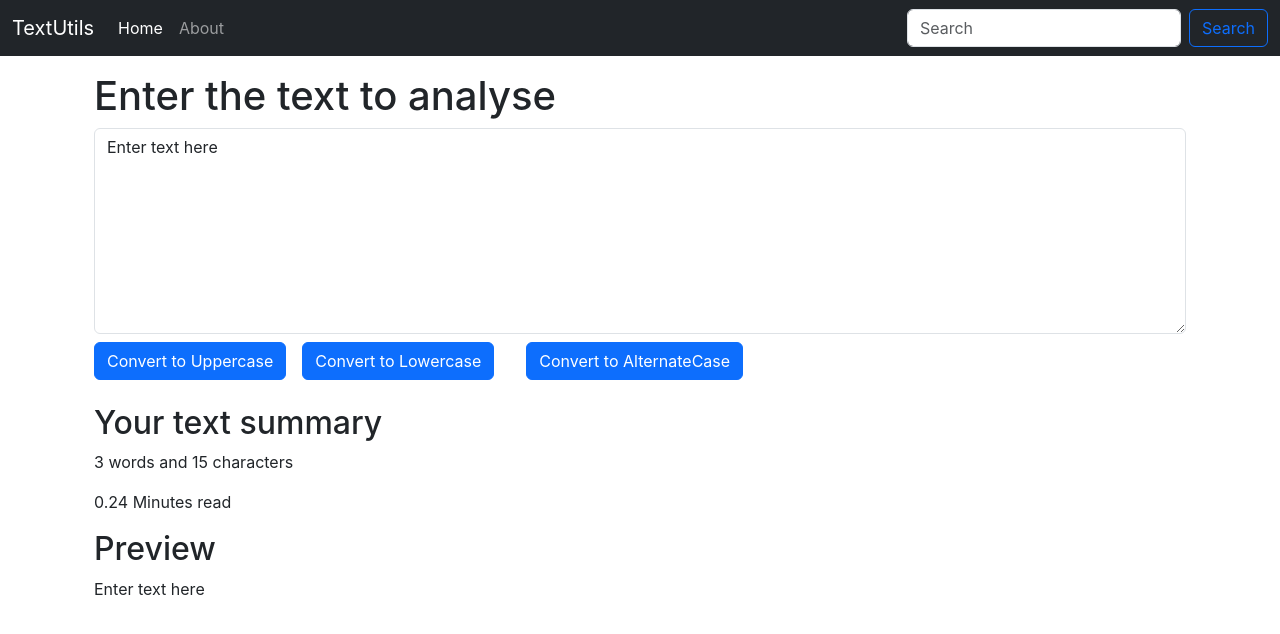
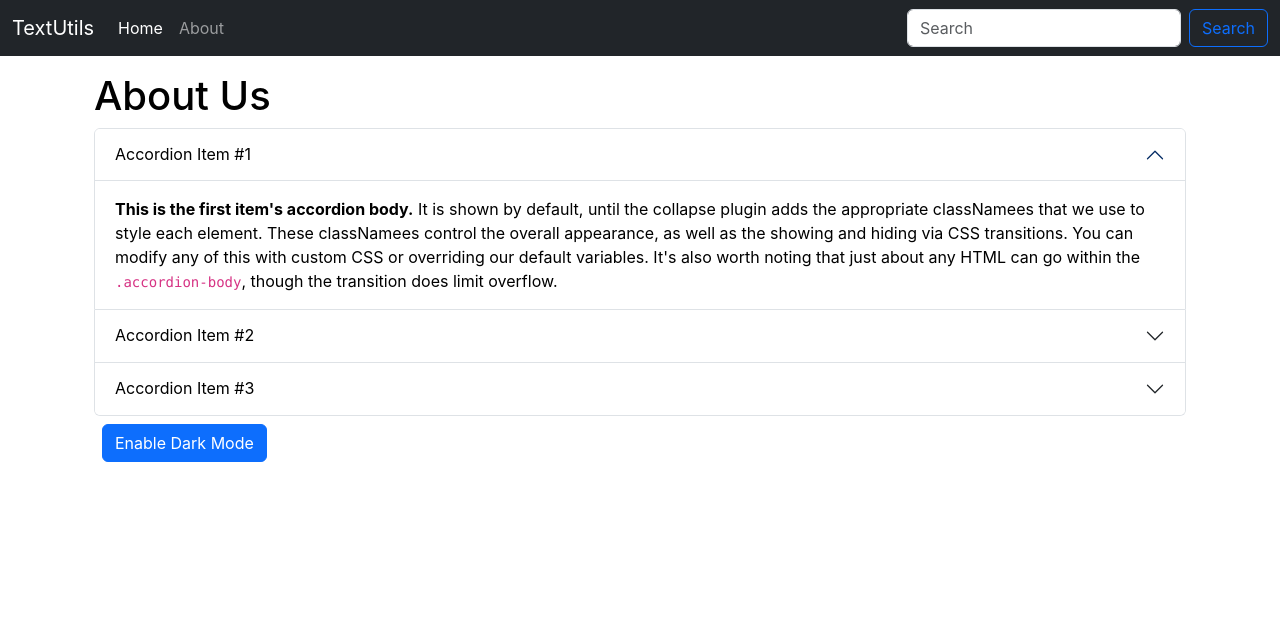
Before and after one commit to AbhayRanjan471/TextUtlil, a React (Create React App) app: page / in a window 1280 px wide. Shown: the top 634 px of the page. Built offline with nearby package versions, Linux system fonts and the light colour scheme.

Commit message:
video-10 Enable Dark mode

```diff
--- a/src/App.js
+++ b/src/App.js
@@ -2,6 +2,7 @@
 import './App.css';
 import Navbar from './components/Navbar';
 import TextForm from './components/TextForm';
+import About from './components/About';
 
 
 function App() {
@@ -11,8 +12,10 @@
 
         <Navbar title="TextUtils" aboutText="About"/>
         <div className="container my-3">
-        <TextForm heading="Enter the text to analyse"/>
+        {/* <TextForm heading="Enter the text to analyse"/> */}
+        <About/>
         </div>
+
       </>
   );
 }
--- /dev/null
+++ b/src/components/About.js
@@ -0,0 +1,78 @@
+    import React, {useState} from 'react'
+
+    export default function About() {
+
+        //initiall state will be
+        const [myStyle, setMyStyle] = useState({
+            color: 'black',
+            backgroundColor: 'white'
+        })
+
+        const [btntext, setBtnText] = useState("Enable Dark Mode");
+
+        //when we will click the funciton this funciton will be called
+       const toggleStyle = ()=>{
+            if(myStyle.color === 'white'){
+                setMyStyle({
+                    color: 'black',
+                    backgroundColor: 'white',
+
+                })
+                setBtnText("Enable Dark Mode");
+            }else{
+                setMyStyle({
+                    color: 'white',
+                    backgroundColor: 'black',
+                    border:'1px solid white'
+                })
+                setBtnText("Enable Light Mode")
+            }
+        }
+    return (
+        <div className='container' style={myStyle}>
+                <h1>About Us</h1>
+                <div className="accordion" id="accordionExample">
+            <div className="accordion-item">
+            <h2 className="accordion-header" id="headingOne">
+                <button className="accordion-button" type="button" style={myStyle} data-bs-toggle="collapse" data-bs-target="#collapseOne" aria-expanded="true" aria-controls="collapseOne">
+                Accordion Item #1
+                </button>
+            </h2>
+            <div id="collapseOne" className="accordion-collapse collapse show" aria-labelledby="headingOne" data-bs-parent="#accordionExample">
+                <div className="accordion-body" style={myStyle}>
+                <strong>This is the first item's accordion body.</strong> It is shown by default, until the collapse plugin adds the appropriate classNamees that we use to style each element. These classNamees control the overall appearance, as well as the showing and hiding via CSS transitions. You can modify any of this with custom CSS or overriding our default variables. It's also worth noting that just about any HTML can go within the <code>.accordion-body</code>, though the transition does limit overflow.
+                </div>
+            </div>
+            </div>
+            <div className="accordion-item">
+            <h2 className="accordion-header" id="headingTwo">
+                <button className="accordion-button collapsed" type="button" style={myStyle} data-bs-toggle="collapse" data-bs-target="#collapseTwo" aria-expanded="false" aria-controls="collapseTwo">
+                Accordion Item #2
+                </button>
+            </h2>
+            <div id="collapseTwo" className="accordion-collapse collapse" aria-labelledby="headingTwo" data-bs-parent="#accordionExample">
+                <div className="accordion-body" style={myStyle}>
+                <strong>This is the second item's accordion body.</strong> It is hidden by default, until the collapse plugin adds the appropriate classNamees that we use to style each element. These classNamees control the overall appearance, as well as the showing and hiding via CSS transitions. You can modify any of this with custom CSS or overriding our default variables. It's also worth noting that just about any HTML can go within the <code>.accordion-body</code>, though the transition does limit overflow.
+                </div>
+            </div>
+            </div>
+            <div className="accordion-item">
+            <h2 className="accordion-header" id="headingThree">
+                <button className="accordion-button collapsed" type="button" style={myStyle} data-bs-toggle="collapse" data-bs-target="#collapseThree" aria-expanded="false" aria-controls="collapseThree">
+                Accordion Item #3
+                </button>
+            </h2>
+            <div id="collapseThree" className="accordion-collapse collapse" aria-labelledby="headingThree" data-bs-parent="#accordionExample">
+                <div className="accordion-body" style={myStyle}>
+                <strong>This is the third item's accordion body.</strong> It is hidden by default, until the collapse plugin adds the appropriate classNamees that we use to style each element. These classNamees control the overall appearance, as well as the showing and hiding via CSS transitions. You can modify any of this with custom CSS or overriding our default variables. It's also worth noting that just about any HTML can go within the <code>.accordion-body</code>, though the transition does limit overflow.
+                </div>
+            </div>
+            </div>
+            </div>
+            <div className='container p-2'>
+            <button onClick={toggleStyle} type='button' className="btn btn-primary">{btntext}</button>
+            </div>
+
+        </div>
+    )
+    }
--- a/src/components/TextForm.js
+++ b/src/components/TextForm.js
@@ -38,7 +38,7 @@
   }
 
   // Declare a new state variable, which we'll call "text"
-  const [text, setText] = useState('Enter text here');
+  const [text, setText] = useState('');
   // text = "new text"; //wrong way to change the state
   // setText("new text"); // Correct way to change the state, this will change the Text
   return (
@@ -46,7 +46,7 @@
     <div className='container'>
         <h1>{props.heading}</h1>
         <div className="mb-3">
-        <textarea className="form-control" value={text} onChange={handleOnChange} id="myBox" rows="8"></textarea>
+        <textarea className="form-control" value={text} onChange={handleOnChange} id="myBox" rows="8" placeholder='Enter the text...'></textarea>
         <button className="btn btn-primary" onClick={handleUpClick}>Convert to Uppercase</button>
         <button className="btn btn-primary mx-3 my-2" onClick={handleLoClick}>Convert to Lowercase</button>
         <button className="btn btn-primary mx-3 my-2" onClick={handleAltClick}>Convert to AlternateCase</button>
```
